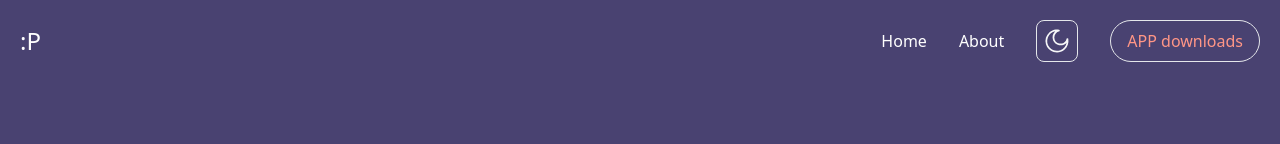
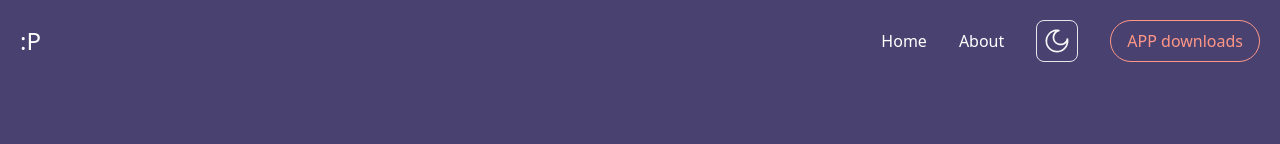
Before and after one commit to Daram0o0/KETCH-CATCH, a React (Vite) app: page /home in a window 1280 px wide. Shown: the top 144 px of the page. Built offline with nearby package versions, Linux system fonts and the light colour scheme.

Commit message:
fix: nav border 색 수정

```diff
--- a/src/components/Home/Nav.tsx
+++ b/src/components/Home/Nav.tsx
@@ -3,7 +3,7 @@ import moon from "assets/mode/moon.svg";
 
 const Home: React.FC = () => {
   return (
-    <header className="flex justify-between items-center p-5">
+    <header className="flex justify-between items-center p-5 max-w-screen-xl mx-auto">
       <div className="text-2xl">:P</div>
       <nav>
         <ul className="flex items-center space-x-8">
@@ -13,7 +13,10 @@ const Home: React.FC = () => {
             <img src={moon} alt="Mode" className="w-8 h-8" />
           </li>
           <li className="flex items-center">
-            <a href="#" className="text-FF9686 border rounded-3xl px-4 py-2">
+            <a
+              href="#"
+              className="text-FF9686 border border-FF9686 rounded-3xl px-4 py-2"
+            >
               APP downloads
             </a>
           </li>
```
